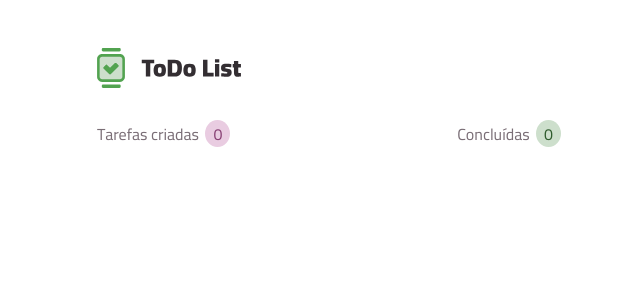
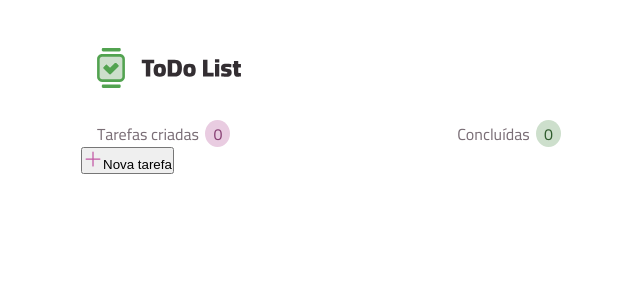
Before and after one commit to cauealb/projects-React, a React (Vite) app: page / in a window 1280 px wide. Shown: the top 300 px of the page, without its empty margins (311-951 px from the left). Built offline with nearby package versions, Linux system fonts and the light colour scheme.

Commit message:
feat: Terminando estrutura do componente NewTask + Iniciando estilização do componente

```diff
--- a/package.json
+++ b/package.json
@@ -10,6 +10,7 @@
     "preview": "vite preview"
   },
   "dependencies": {
+    "@phosphor-icons/react": "^2.1.10",
     "phosphor-react": "^1.4.1",
     "react": "^19.1.0",
     "react-dom": "^19.1.0"
--- a/src/App.jsx
+++ b/src/App.jsx
@@ -1,10 +1,12 @@
 import Header from "./components/Header/Header";
+import NewTask from "./components/NewTask/NewTask"
 import AppContext from "./AppContext/AppContext";
 
 export default function App() {
   return(
     <AppContext>
       <Header />
+      <NewTask />
     </AppContext>
   )
 }
--- a/src/components/Header/style/Header.css
+++ b/src/components/Header/style/Header.css
@@ -1,6 +1,5 @@
 .hero {
     margin-top: 3em;
-    display: block;
     min-width: 31em;
     padding-inline: 1em;
 }
--- /dev/null
+++ b/src/components/NewTask/NewTask.jsx
@@ -0,0 +1,11 @@
+import { PlusIcon } from "@phosphor-icons/react";
+import './style/NewTask.css';
+
+export default function NewTask() {
+    return (
+        <button>
+            <PlusIcon color="#C257A4" size={20} />
+            Nova tarefa
+        </button>
+    )
+}
```
Also changed, not shown: src/components/NewTask/style/NewTask.css (added), src/components/NewTask/useNewTask.js (added), 1 other file (tests, documents, lock files or other folders).
